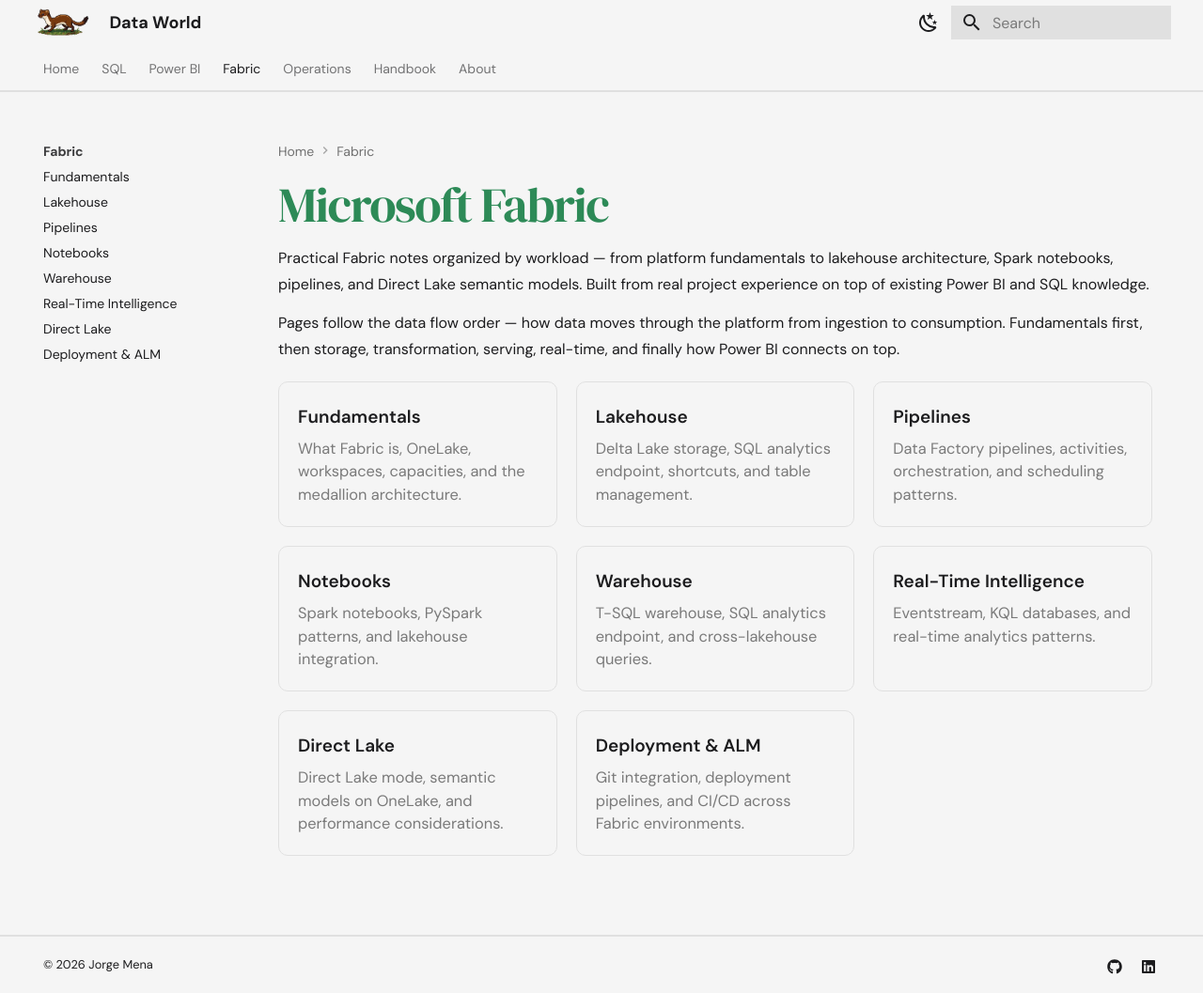
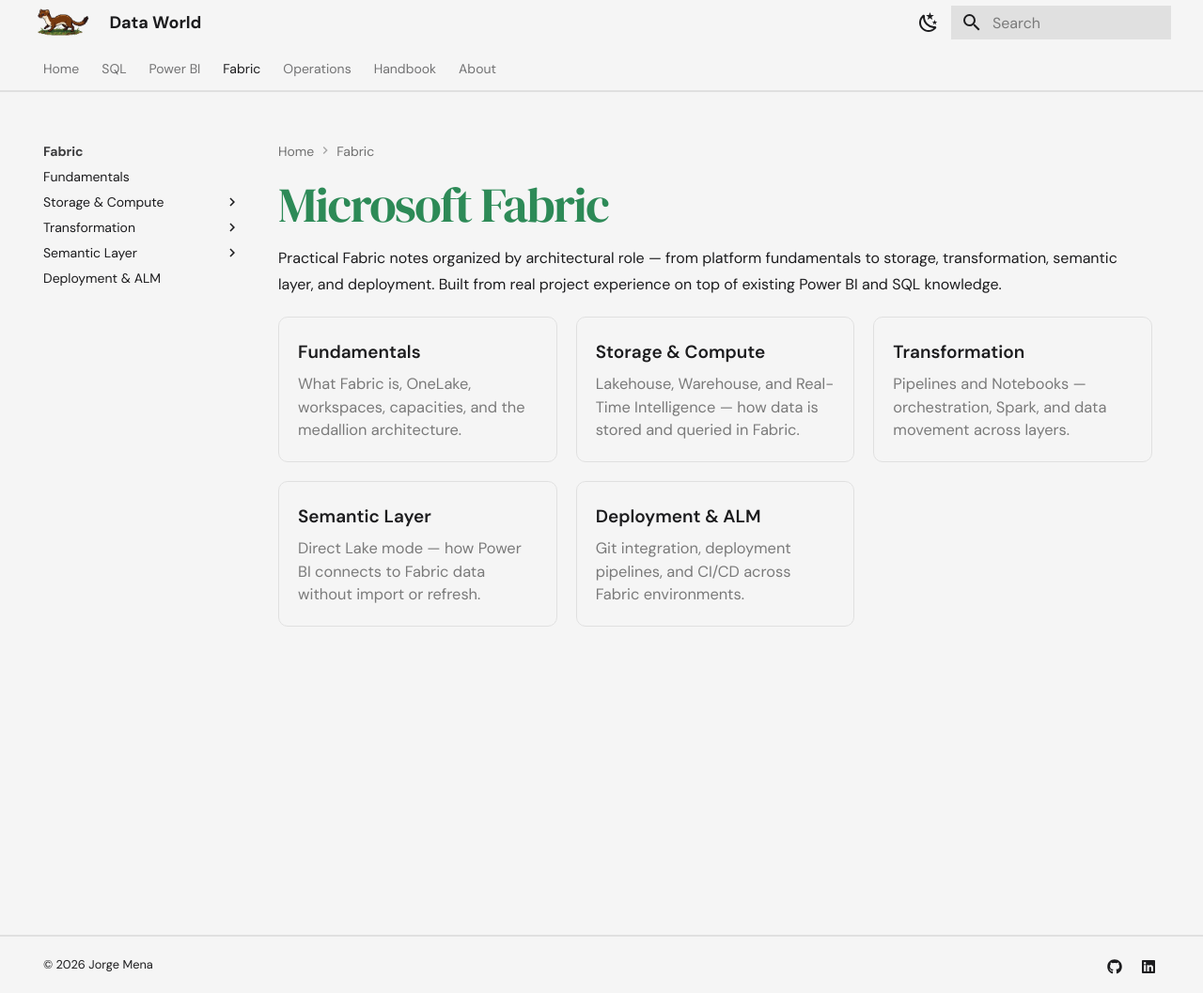
Before and after one commit to JorgeMena92/dataworld, an MkDocs documentation site: the page built from docs/fabric/index.md, in a window 1280 px wide and 1057 px high. Shown: the whole window at 94% size. Built offline with MkDocs 1.6.1 and Material for MkDocs 9.7.7, drawn with Linux system fonts in a browser that asks for light colours.

```diff
--- a/docs/fabric/index.md
+++ b/docs/fabric/index.md
@@ -5,9 +5,7 @@ description: Microsoft Fabric notes — lakehouse, pipelines, notebooks, warehou
 
 # Microsoft Fabric
 
-Practical Fabric notes organized by workload — from platform fundamentals to lakehouse architecture, Spark notebooks, pipelines, and Direct Lake semantic models. Built from real project experience on top of existing Power BI and SQL knowledge.
-
-Pages follow the data flow order — how data moves through the platform from ingestion to consumption. Fundamentals first, then storage, transformation, serving, real-time, and finally how Power BI connects on top.
+Practical Fabric notes organized by architectural role — from platform fundamentals to storage, transformation, semantic layer, and deployment. Built from real project experience on top of existing Power BI and SQL knowledge.
 
 <div class="card-grid">
 
@@ -17,33 +15,18 @@ Pages follow the data flow order — how data moves through the platform from in
   </a>
 
   <a href="lakehouse/" class="card">
-    <div class="card__title">Lakehouse</div>
-    <div class="card__desc">Delta Lake storage, SQL analytics endpoint, shortcuts, and table management.</div>
+    <div class="card__title">Storage & Compute</div>
+    <div class="card__desc">Lakehouse, Warehouse, and Real-Time Intelligence — how data is stored and queried in Fabric.</div>
   </a>
 
   <a href="pipelines/" class="card">
-    <div class="card__title">Pipelines</div>
-    <div class="card__desc">Data Factory pipelines, activities, orchestration, and scheduling patterns.</div>
-  </a>
-
-  <a href="notebooks/" class="card">
-    <div class="card__title">Notebooks</div>
-    <div class="card__desc">Spark notebooks, PySpark patterns, and lakehouse integration.</div>
-  </a>
-
-  <a href="warehouse/" class="card">
-    <div class="card__title">Warehouse</div>
-    <div class="card__desc">T-SQL warehouse, SQL analytics endpoint, and cross-lakehouse queries.</div>
-  </a>
-
-  <a href="real-time/" class="card">
-    <div class="card__title">Real-Time Intelligence</div>
-    <div class="card__desc">Eventstream, KQL databases, and real-time analytics patterns.</div>
+    <div class="card__title">Transformation</div>
+    <div class="card__desc">Pipelines and Notebooks — orchestration, Spark, and data movement across layers.</div>
   </a>
 
   <a href="direct-lake/" class="card">
-    <div class="card__title">Direct Lake</div>
-    <div class="card__desc">Direct Lake mode, semantic models on OneLake, and performance considerations.</div>
+    <div class="card__title">Semantic Layer</div>
+    <div class="card__desc">Direct Lake mode — how Power BI connects to Fabric data without import or refresh.</div>
   </a>
 
   <a href="deployment/" class="card">
--- a/docs/stylesheets/extra.css
+++ b/docs/stylesheets/extra.css
@@ -109,6 +109,10 @@ body {
   fill: var(--color-ink);
 }
 
+.subtle {
+  font-size: 0.85em;
+  font-style: italic;
+}
 
 /* ─────────────────────────────────────────────────────────
    6. TABS
--- a/mkdocs.yml
+++ b/mkdocs.yml
@@ -138,15 +138,18 @@ nav:
     - Deployment & Service: powerbi/deployment.md
     - Licensing: powerbi/licensing.md
   - Fabric:
-    - fabric/index.md
-    - Fundamentals: fabric/fundamentals.md
-    - Lakehouse: fabric/lakehouse.md
-    - Pipelines: fabric/pipelines.md
-    - Notebooks: fabric/notebooks.md
-    - Warehouse: fabric/warehouse.md
-    - Real-Time Intelligence: fabric/real-time.md
-    - Direct Lake: fabric/direct-lake.md
-    - Deployment & ALM: fabric/deployment.md
+      - fabric/index.md
+      - Fundamentals: fabric/fundamentals.md
+      - Storage & Compute:
+        - Lakehouse: fabric/lakehouse.md
+        - Warehouse: fabric/warehouse.md
+        - Real-Time Intelligence: fabric/real-time.md
+      - Transformation:
+        - Pipelines: fabric/pipelines.md
+        - Notebooks: fabric/notebooks.md
+      - Semantic Layer:
+        - Direct Lake: fabric/direct-lake.md
+      - Deployment & ALM: fabric/deployment.md
   #- Databricks: databricks/index.md
   #- Projects: projects/index.md
   - Operations:
@@ -166,6 +169,7 @@ nav:
     - handbook/index.md
     - References: handbook/references.md
     - Data Roles: handbook/data-roles.md
+    - Data Engineering Concepts: handbook/de-concepts.md
   - About: about.md
 
   # ── Add sub-pages below as you create the .md files ──────────────────
```
Also changed, not shown: README.md (+3 -1 lines), docs/fabric/fundamentals.md (+1 -1 lines), docs/handbook/de-concepts.md (added, +149 -0 lines), docs/handbook/index.md (+11 -5 lines), docs/index.md (+1 -1 lines).
